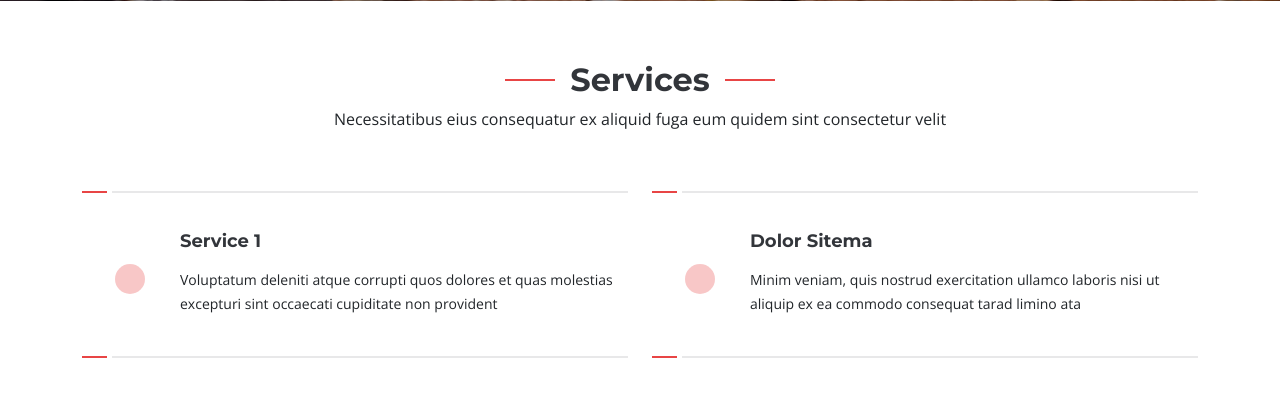
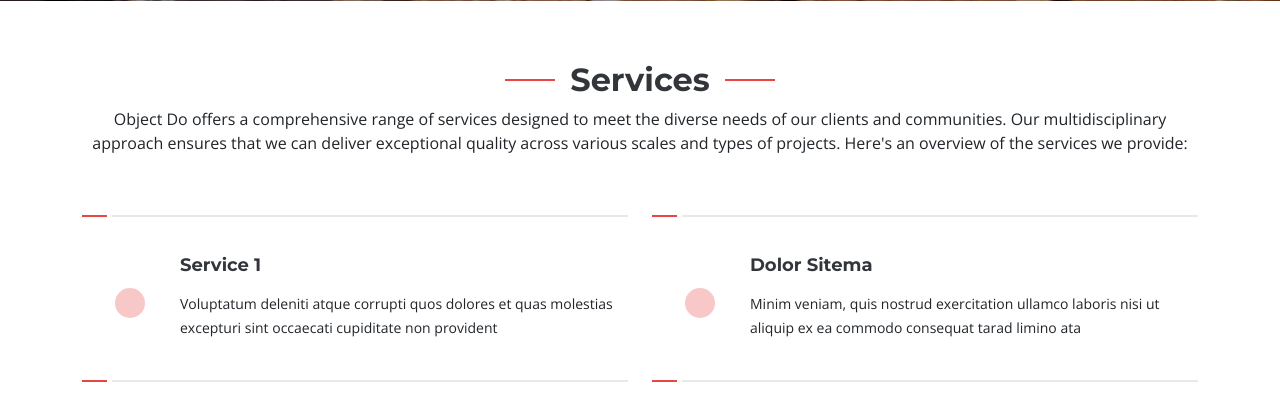
Before and after one commit to Dmonk204/ObjectDo, a Django app: page /services/ in a window 1280 px wide. Shown: the part 639-1034 px from the top of the page. Run offline with Django 5.2, Linux system fonts and the light colour scheme; some libraries are stand-ins or nearby versions.

Commit message:
new setup commit

```diff
--- a/base/templates/base/services.html
+++ b/base/templates/base/services.html
@@ -24,7 +24,7 @@
         <!--  Section Title -->
         <div class="container section-title" data-aos="fade-up">
           <h2>Services</h2>
-          <p>Necessitatibus eius consequatur ex aliquid fuga eum quidem sint consectetur velit</p>
+          <p>Object Do offers a comprehensive range of services designed to meet the diverse needs of our clients and communities. Our multidisciplinary approach ensures that we can deliver exceptional quality across various scales and types of projects. Here's an overview of the services we provide:</p>
         </div><!-- End Section Title -->
 
         <div class="container">
```
